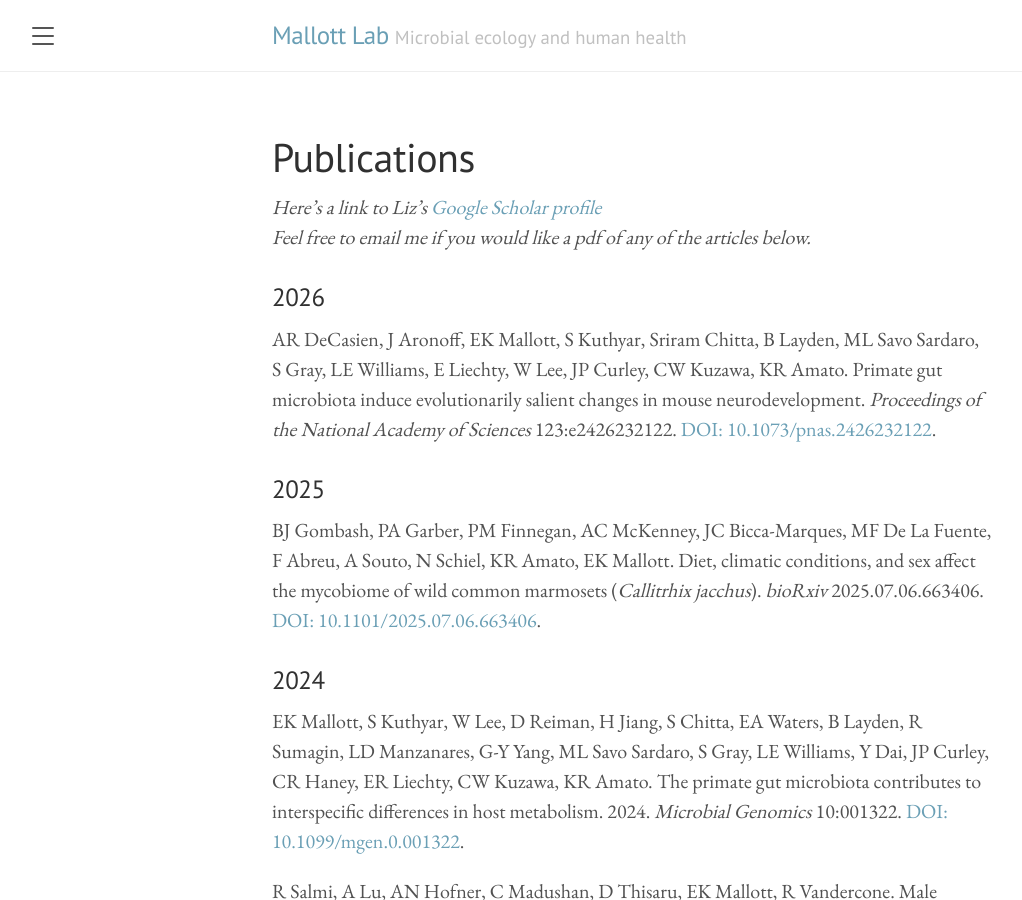
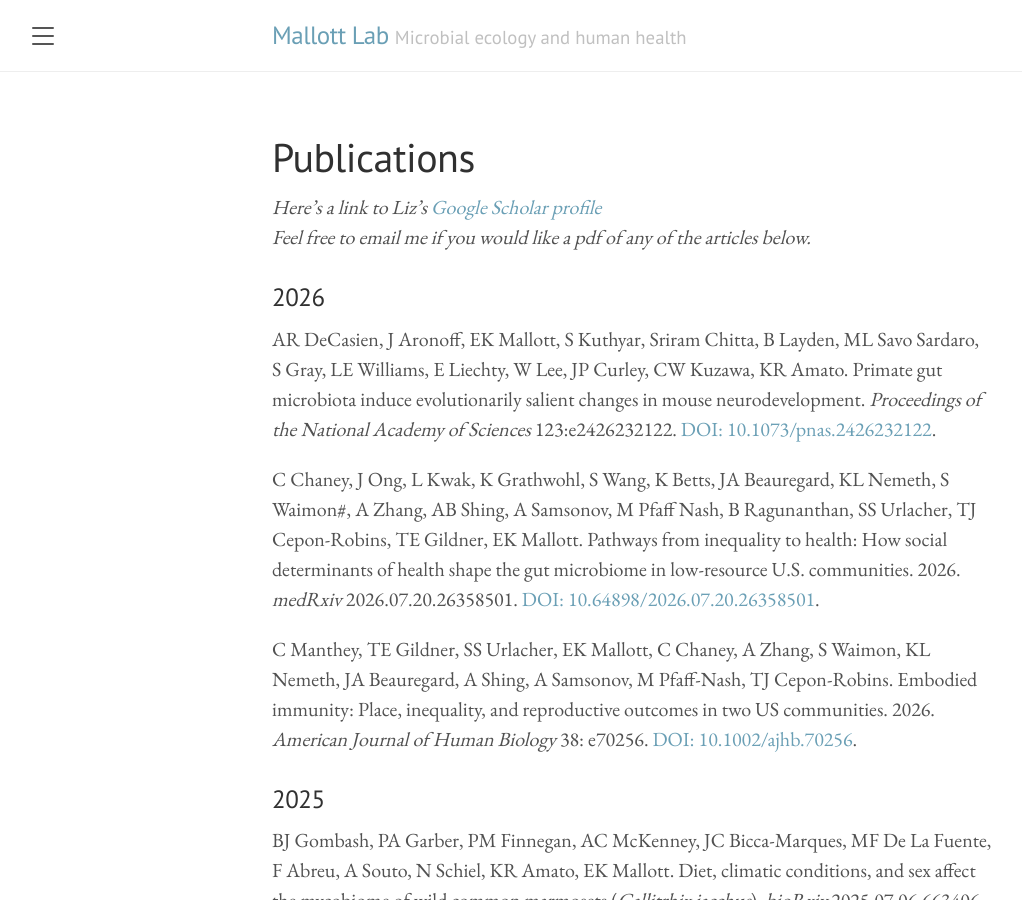
Before and after one commit to Mallott-Lab/Mallott-Lab.github.io, a Jekyll site: the page built from publications.md, in a window 1280 px wide and 900 px high. Shown: the whole window, without its empty margins (8-1030 px from the left). Built offline with Jekyll 4.4.1, drawn with Linux system fonts in a browser that asks for light colours.

Commit message:
Update publications.md

```diff
--- a/publications.md
+++ b/publications.md
@@ -7,6 +7,10 @@ title: Publications
 
 ### 2026
 AR DeCasien, J Aronoff, EK Mallott, S Kuthyar, Sriram Chitta, B Layden, ML Savo Sardaro, S Gray, LE Williams, E Liechty, W Lee, JP Curley, CW Kuzawa, KR Amato. Primate gut microbiota induce evolutionarily salient changes in mouse neurodevelopment. *Proceedings of the National Academy of Sciences* 123:e2426232122. [DOI: 10.1073/pnas.2426232122](https:doi.org/10.1073/pnas.2426232122).
+
+C Chaney, J Ong, L Kwak, K Grathwohl, S Wang, K Betts, JA Beauregard, KL Nemeth, S Waimon#, A Zhang, AB Shing, A Samsonov, M Pfaff Nash, B Ragunanthan, SS Urlacher, TJ Cepon-Robins, TE Gildner, EK Mallott. Pathways from inequality to health: How social determinants of health shape the gut microbiome in low-resource U.S. communities. 2026. *medRxiv* 2026.07.20.26358501. [DOI: 10.64898/2026.07.20.26358501](https:doi.org/10.64898/2026.07.20.26358501).
+
+C Manthey, TE Gildner, SS Urlacher, EK Mallott, C Chaney, A Zhang, S Waimon, KL Nemeth, JA Beauregard, A Shing, A Samsonov, M Pfaff-Nash, TJ Cepon-Robins. Embodied immunity: Place, inequality, and reproductive outcomes in two US communities. 2026. *American Journal of Human Biology* 38: e70256. [DOI: 10.1002/ajhb.70256](https://doi.org/10.1002/ajhb.70256).
 
 ### 2025
 BJ Gombash, PA Garber, PM Finnegan, AC McKenney, JC Bicca-Marques, MF De La Fuente, F Abreu, A Souto, N Schiel, KR Amato, EK Mallott. Diet, climatic conditions, and sex affect the mycobiome of wild common marmosets (*Callitrhix jacchus*). *bioRxiv* 2025.07.06.663406. [DOI: 10.1101/2025.07.06.663406](https://doi.org/10.1101/2025.07.06.663406).
```
